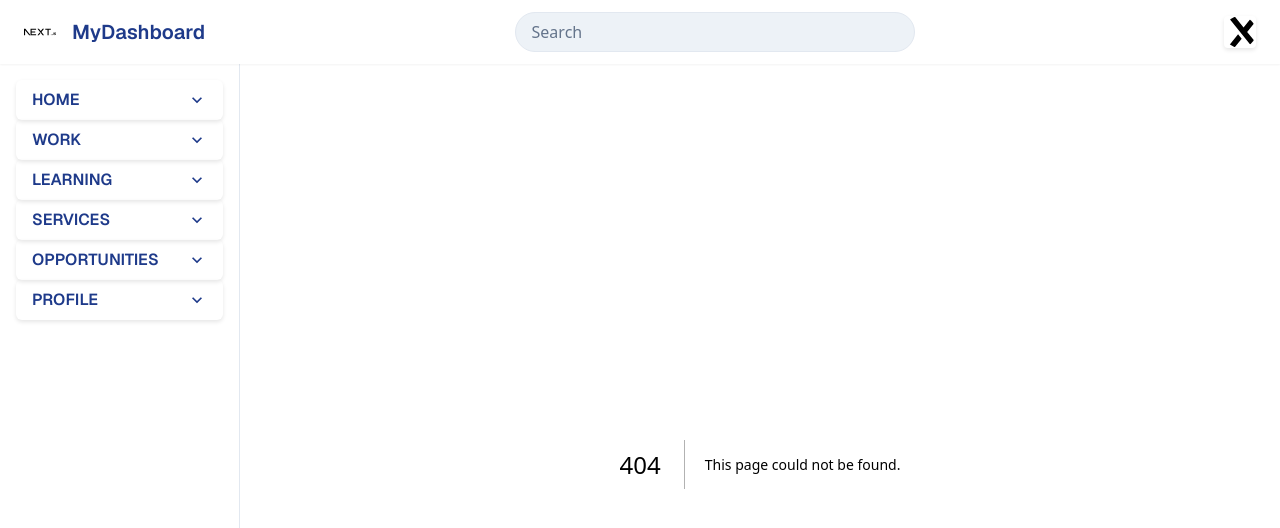
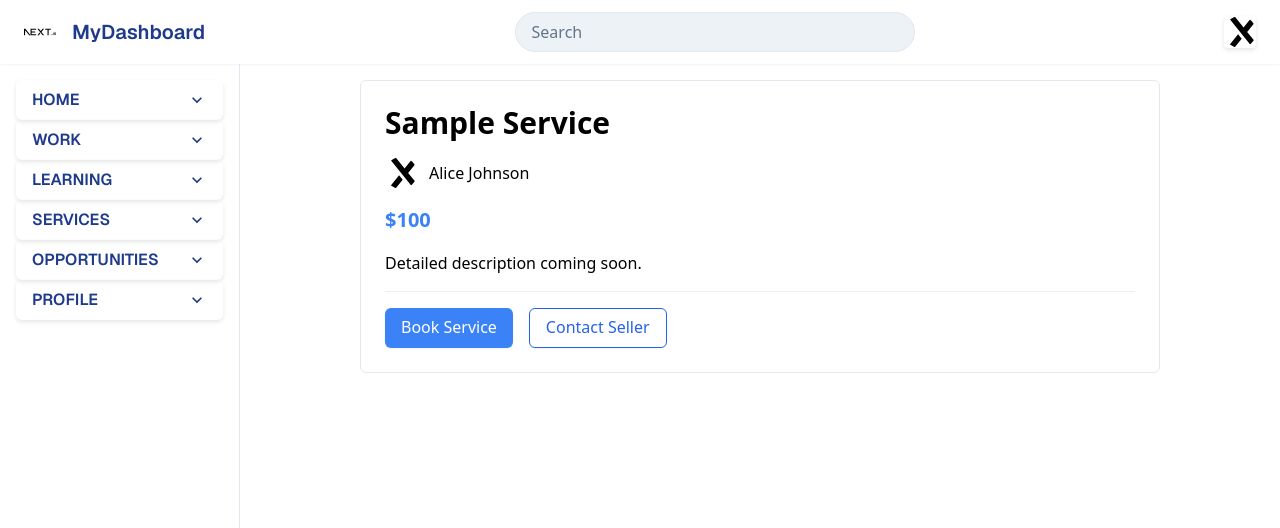
Before and after one commit to orbas1/main-work, a Next.js app: page /services/1 in a window 1280 px wide. Before the commit this address had no page. Shown: the top 528 px of the page. Built offline with nearby package versions, Linux system fonts and the light colour scheme.

Commit message:
feat: add services section

```diff
--- /dev/null
+++ b/app/services/[id]/page.tsx
@@ -0,0 +1,29 @@
+'use client';
+
+import { Box } from "@chakra-ui/react";
+import ServiceDetail from "@/components/ServiceDetail";
+import { Service } from "@/lib/types/service";
+import { use } from "react";
+
+export default function ServiceDetailPage({
+  params,
+}: {
+  params: Promise<{ id: string }>;
+}) {
+  const { id } = use(params);
+  const service: Service = {
+    id: Number(id),
+    title: "Sample Service",
+    description: "Detailed description coming soon.",
+    price: 100,
+    status: "active",
+    seller: { id: 1, name: "Alice Johnson", image: "/next.svg" },
+    createdAt: new Date().toISOString(),
+  };
+
+  return (
+    <Box p={4}>
+      <ServiceDetail service={service} />
+    </Box>
+  );
+}
--- /dev/null
+++ b/components/ServiceDetail.module.css
@@ -0,0 +1,4 @@
+.container {
+  max-width: 800px;
+  margin: 0 auto;
+}
--- /dev/null
+++ b/components/ServiceDetail.tsx
@@ -0,0 +1,62 @@
+"use client";
+
+import NextLink from "next/link";
+import {
+  Box,
+  Heading,
+  Text,
+  VStack,
+  HStack,
+  Button,
+  Avatar,
+  Divider,
+} from "@chakra-ui/react";
+import { Service } from "@/lib/types/service";
+import { formatCurrency } from "@/lib/utils/format";
+import styles from "./ServiceDetail.module.css";
+
+export default function ServiceDetail({ service }: { service: Service }) {
+  return (
+    <Box
+      className={styles.container}
+      bg="white"
+      borderWidth="1px"
+      borderRadius="md"
+      overflow="hidden"
+    >
+      <VStack align="start" p={6} spacing={4}>
+        <Heading size="lg">{service.title}</Heading>
+        <HStack spacing={3}>
+          <Avatar
+            name={service.seller.name || "Seller"}
+            src={service.seller.image || undefined}
+            size="sm"
+          />
+          <Text fontWeight="medium">{service.seller.name}</Text>
+        </HStack>
+        <Text fontSize="xl" color="brand.500" fontWeight="bold">
+          {formatCurrency(service.price)}
+        </Text>
+        <Text>{service.description}</Text>
+        <Divider />
+        <HStack spacing={4}>
+          <Button
+            as={NextLink}
+            href={`/checkout?serviceId=${service.id}`}
+            colorScheme="brand"
+          >
+            Book Service
+          </Button>
+          <Button
+            as={NextLink}
+            href={`/messages?recipient=${service.seller.id}`}
+            variant="outline"
+            colorScheme="brand"
+          >
+            Contact Seller
+          </Button>
+        </HStack>
+      </VStack>
+    </Box>
+  );
+}
```
Also changed, not shown: app/services/page.tsx (added, +41 -0 lines).
